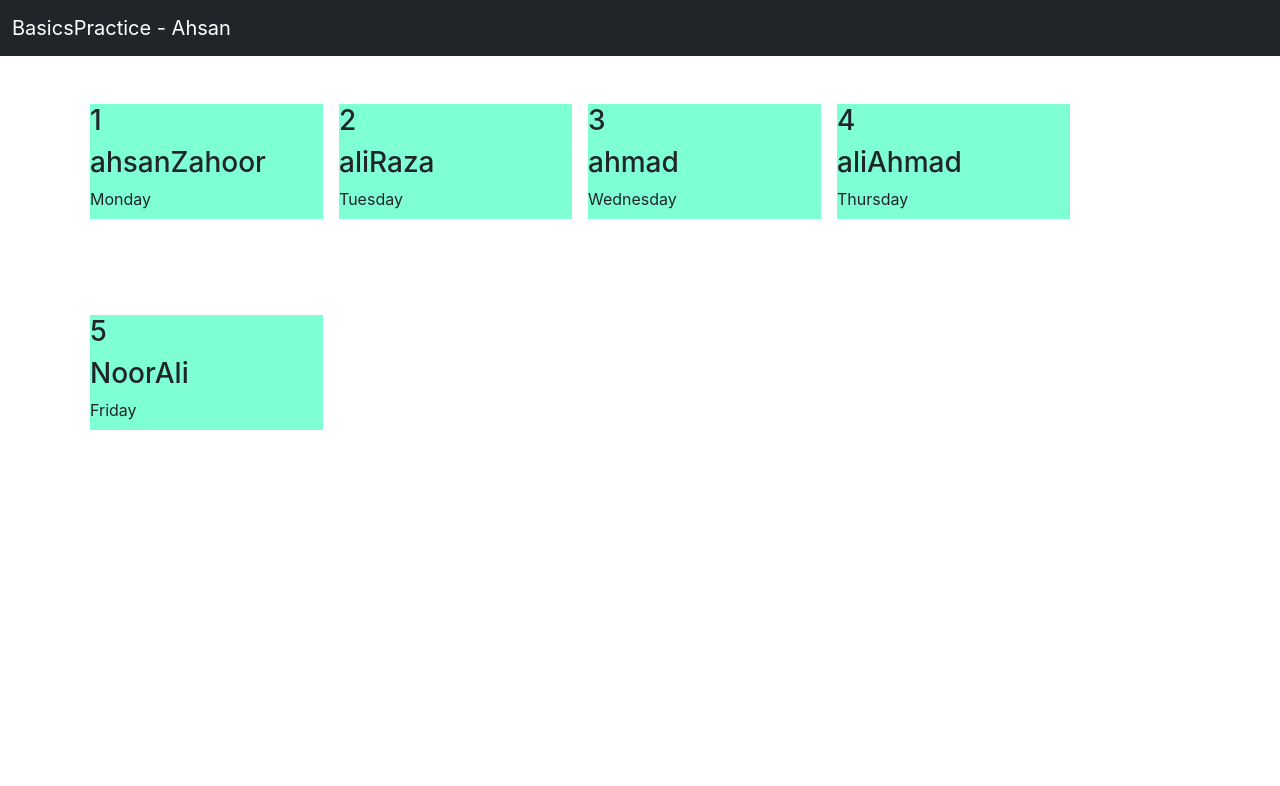
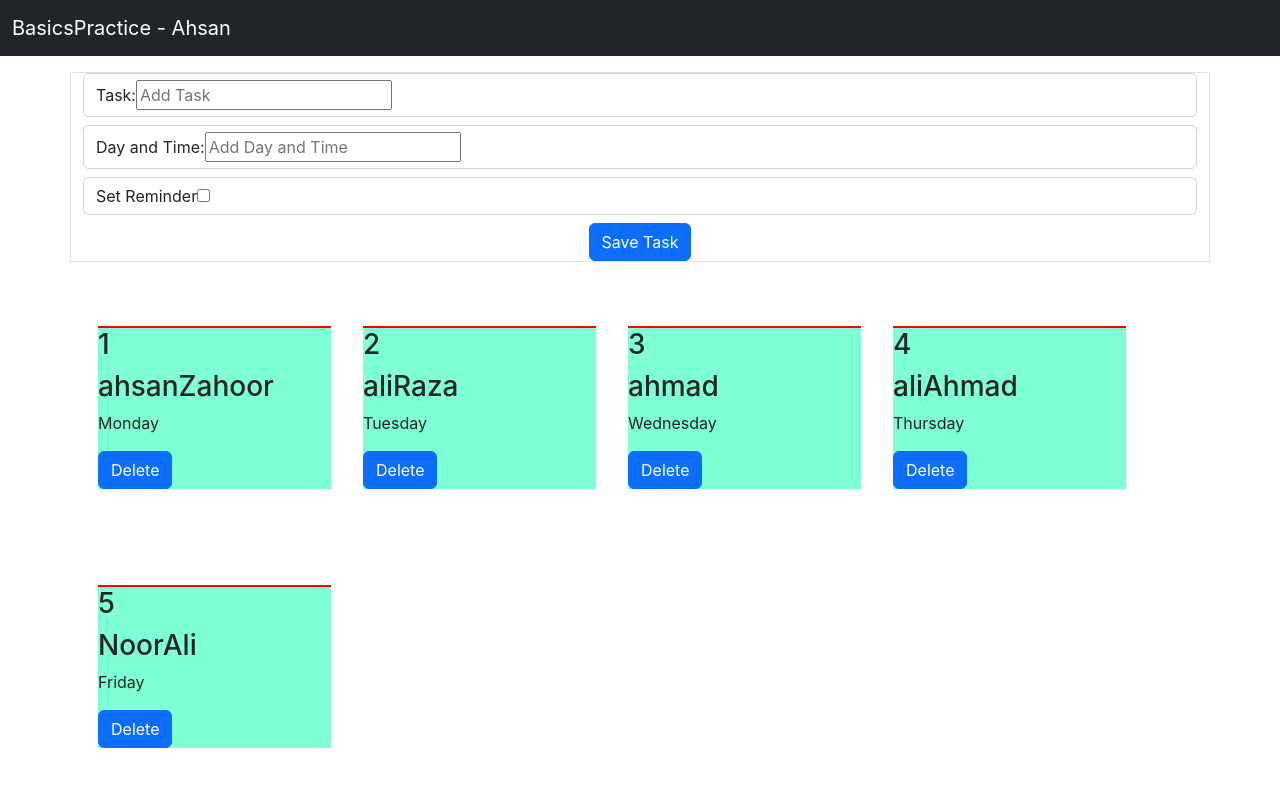
Before and after one commit to codewithahsanzahoor/tasksapp-react-api, a React (Create React App) app: page / in a window 1280 px wide. Shown: the top 786 px of the page. Built offline with nearby package versions, Linux system fonts and the light colour scheme.

Commit message:
following traversy media channel

```diff
--- a/src/App.css
+++ b/src/App.css
@@ -8,7 +8,11 @@
 }
 
 #task {
-	height: 115px;
+	height: 163px;
 	width: 233px;
 	background-color: aquamarine;
 }
+
+.upperBorder {
+	border-top: 2px solid red;
+}
--- a/src/App.js
+++ b/src/App.js
@@ -1,38 +1,65 @@
+import { useState } from 'react';
 import './App.css';
+import AddTask from './components/AddTask';
 import Footer from './components/Footer';
 import Header from './components/Header';
 import MainSection from './components/MainSection';
+import task from './components/Task';
 import Tasks from './components/Tasks';
 
-const list = [
+function App() {
+	const [tasks, settasks] = useState([
 		{
 			id: '1',
 			name: 'ahsanZahoor',
 			day: 'Monday',
+			reminder: true,
 		},
 		{
 			id: '2',
 			name: 'aliRaza',
 			day: 'Tuesday',
+			reminder: true,
 		},
 		{
 			id: '3',
 			name: 'ahmad',
 			day: 'Wednesday',
+			reminder: true,
 		},
 		{
 			id: '4',
 			name: 'aliAhmad',
 			day: 'Thursday',
+			reminder: true,
 		},
 		{
 			id: '5',
 			name: 'NoorAli',
 			day: 'Friday',
+			reminder: true,
 		},
-];
+	]);
 
-function App() {
+	//NOTE: you can make a function in one file {component} and when you want to move this function or Anything other thing from one place to another you can use props
+	const onDelete = (id) => {
+		// console.log(`on delete function is clicked with id, ${id}`);
+		settasks(tasks.filter((task) => task.id !== id));
+	};
+
+	const toggleReminder = (id) => {
+		// console.log(id);
+		settasks(
+			tasks.map((task) =>
+				task.id === id ? { ...task, reminder: !task.reminder } : task
+			)
+		);
+	};
+
+	const addTask = (task) => {
+		console.log(task);
+	};
+
 	//NOTE: one way to apply style to your html in jsx is using {styleObj}=>{it is only good for using dynamic styling means when some event happens on screen some content dynamically changes} and other one is using a css file
 	// const cardStyle = {
 	// 	backgroundColor: '#b1d8e7',
@@ -143,7 +170,17 @@ function App() {
 					return <h3 key={listItem.id}>{listItem.name}</h3>;
 				})}
 			</div> */}
-			<Tasks tasks={list} />
+
+			<AddTask onAdd={addTask} />
+			{tasks.length > 0 ? (
+				<Tasks
+					tasks={tasks}
+					onDelete={onDelete}
+					toggleReminder={toggleReminder}
+				/>
+			) : (
+				<p style={{ textAlign: 'center', color: 'red' }}>No Tasks To Show</p>
+			)}
 		</>
 	);
 }
--- /dev/null
+++ b/src/components/AddTask.jsx
@@ -0,0 +1,65 @@
+import { useState } from 'react';
+
+const AddTask = ({ onAdd }) => {
+	const [text, setText] = useState('');
+	const [day, setDay] = useState('');
+	const [reminder, setReminder] = useState(false);
+
+	const onSubmit = (e) => {
+		e.preventDefault();
+
+		if (!text) {
+			return alert('Please add Text in the text field');
+		}
+
+		onAdd({ text, day, reminder });
+		setText('');
+		setDay('');
+		setReminder(false);
+	};
+
+	return (
+		<div className="container my-3 border border-1">
+			<form onSubmit={onSubmit}>
+				<div className="form-control">
+					<label>Task:</label>
+					<input
+						type="text"
+						placeholder="Add Task"
+						value={text}
+						onChange={(e) => setText(e.target.value)}
+					/>
+				</div>
+
+				<div className="form-control my-2">
+					<label>Day and Time:</label>
+					<input
+						type="text"
+						placeholder="Add Day and Time"
+						value={day}
+						onChange={(e) => setDay(e.target.value)}
+					/>
+				</div>
+
+				<div className="form-control my-2">
+					<label>Set Reminder</label>
+					<input
+						type="checkbox"
+						value={reminder}
+						checked={reminder}
+						onChange={(e) => setReminder(e.currentTarget.checked)}
+					/>
+				</div>
+
+				<input
+					type="submit"
+					value="Save Task"
+					style={{ display: 'block', margin: '0px auto' }}
+					className="btn btn-primary"
+				/>
+			</form>
+		</div>
+	);
+};
+
+export default AddTask;
--- a/src/components/Task.js
+++ /dev/null
@@ -1,11 +0,0 @@
-const task = ({ task }) => {
-	return (
-		<div id="task" className="my-5 mx-2">
-			<h3>{task.id}</h3>
-			<h3>{task.name}</h3>
-			<p>{task.day}</p>
-		</div>
-	);
-};
-
-export default task;
--- /dev/null
+++ b/src/components/Task.jsx
@@ -0,0 +1,24 @@
+const task = ({ task, onDelete, toggleReminder }) => {
+	return (
+		<div
+			id="task"
+			className={`my-5 mx-3 ${task.reminder === true ? 'upperBorder' : ''}`}
+			// onDoubleClick={() => toggleReminder(task.id)}
+			//* Function with return statement is used to get a parameter for function that is taken from root to pass the value in it.
+			onDoubleClick={() => {
+				return toggleReminder(task.id);
+			}}
+		>
+			<h3>{task.id}</h3>
+			<h3>{task.name}</h3>
+			<p>{task.day}</p>
+
+			{/* //NOTE: to pass the value to a function for it's parameter we use a function call back. like mention {()=> onDelete(task.id)} */}
+			<button className="btn-primary btn" onClick={() => onDelete(task.id)}>
+				Delete
+			</button>
+		</div>
+	);
+};
+
+export default task;
--- a/src/components/Tasks.js
+++ /dev/null
@@ -1,15 +0,0 @@
-import Task from './Task';
-
-const tasks = ({ tasks }) => {
-	return (
-		<div style={{ height: '50vh' }}>
-			<div className="container d-flex flex-wrap">
-				{tasks.map((task) => {
-					return <Task key={task.id} task={task} />;
-				})}
-			</div>
-		</div>
-	);
-};
-
-export default tasks;
--- /dev/null
+++ b/src/components/Tasks.jsx
@@ -0,0 +1,22 @@
+import Task from './Task';
+
+const tasks = ({ tasks, onDelete, toggleReminder }) => {
+	return (
+		<div style={{ height: '50vh' }}>
+			<div className="container d-flex flex-wrap">
+				{tasks.map((task) => {
+					return (
+						<Task
+							key={task.id}
+							task={task}
+							onDelete={onDelete}
+							toggleReminder={toggleReminder}
+						/>
+					);
+				})}
+			</div>
+		</div>
+	);
+};
+
+export default tasks;
```
Also changed, not shown: src/components/Button.jsx (renamed from src/components/Button.js), src/components/Footer.jsx (renamed from src/components/Footer.js), src/components/Header.jsx (renamed from src/components/Header.js), src/components/MainSection.jsx (renamed from src/components/MainSection.js). Lines whose indentation alone changed are shown as unchanged.
